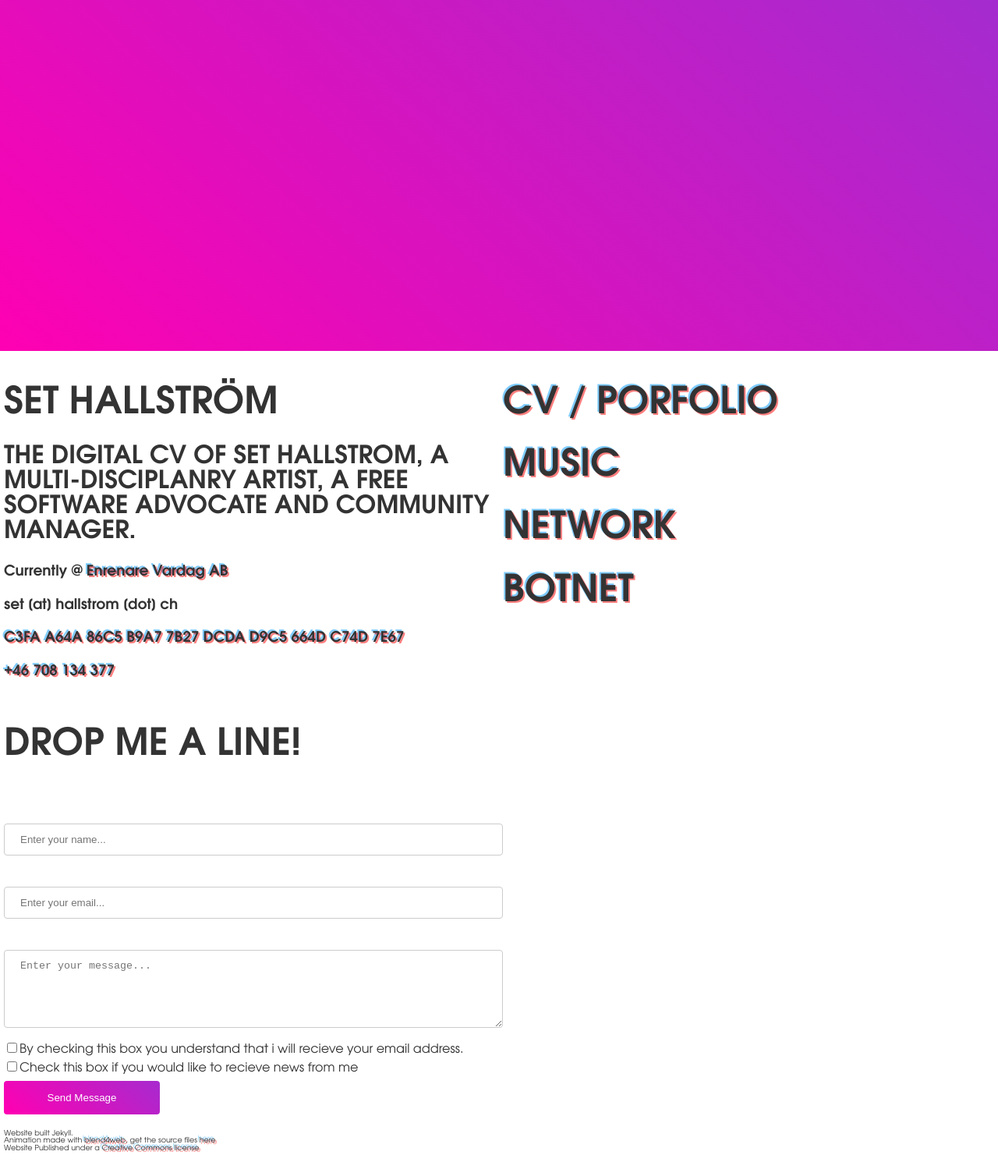
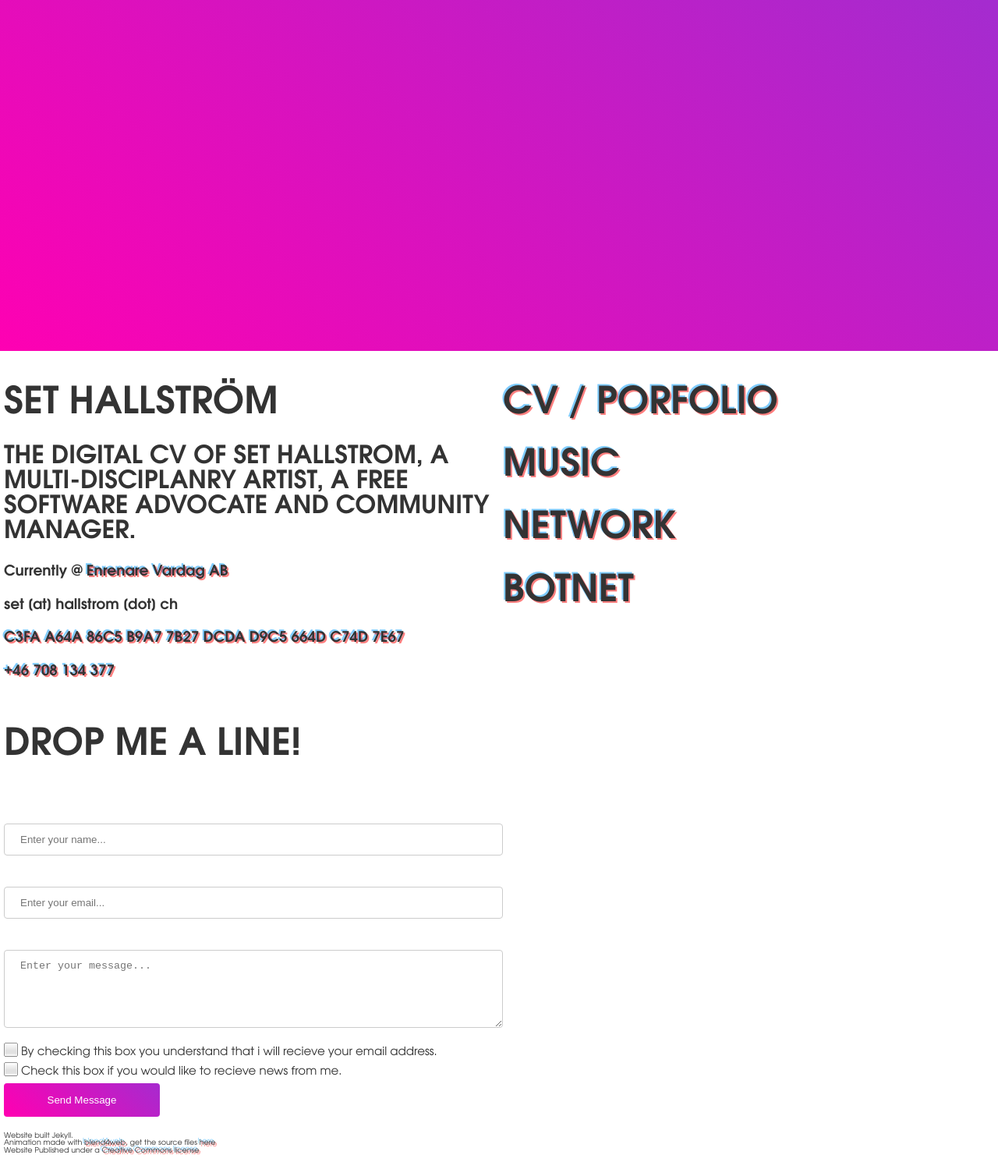
Before and after one commit to Sakrecoer/set.hallstrom, a Jekyll site: the page built from index.html, in a window 1280 px wide. Shown: the whole page at 78% size. Built offline with Jekyll 4.4.1, drawn with Linux system fonts in a browser that asks for light colours.

Commit message:
fixing checkboxes

```diff
--- /dev/null
+++ b/_sass/form.scss
@@ -0,0 +1,141 @@
+
+
+#footer p {
+  margin-left: 5px;
+}
+
+.textspace {
+  height: 100px;
+}
+
+input[type=text], input[type=email], textarea, select {
+  width: 100%;
+  padding: 12px 20px;
+  margin: 8px 0;
+  display: inline-block;
+  border: 1px solid #ccc;
+  border-radius: 4px;
+  box-sizing: border-box;
+}
+
+
+input[type=submit] {
+  width: 200px;
+  background: linear-gradient(223deg, #0f73ff, #ff00b2, #95d4a3, #f5ba00);
+  background-size: 800% 800%;
+
+  -webkit-animation: AnimationName 58s ease infinite;
+  -moz-animation: AnimationName 58s ease infinite;
+  animation: AnimationName 58s ease infinite;
+
+  @-webkit-keyframes AnimationName {
+      0%{background-position:92% 0%}
+      50%{background-position:9% 100%}
+      100%{background-position:92% 0%}
+  }
+  @-moz-keyframes AnimationName {
+      0%{background-position:92% 0%}
+      50%{background-position:9% 100%}
+      100%{background-position:92% 0%}
+  }
+  @keyframes AnimationName {
+      0%{background-position:92% 0%}
+      50%{background-position:9% 100%}
+      100%{background-position:92% 0%}
+  }
+  color: white;
+  padding: 14px 20px;
+  margin: 8px 0;
+  border: none;
+  border-radius: 4px;
+  cursor: pointer;
+}
+
+input[type=submit]:hover {
+  background: linear-gradient(223deg, #f5ba00,  #ff00b2, #0f73ff, #95d4a3);
+  background-size: 800% 800%;
+
+  -webkit-animation: AnimationName 58s ease infinite;
+  -moz-animation: AnimationName 58s ease infinite;
+  animation: AnimationName 58s ease infinite;
+
+  @-webkit-keyframes AnimationName {
+      0%{background-position:92% 0%}
+      50%{background-position:9% 100%}
+      100%{background-position:92% 0%}
+  }
+  @-moz-keyframes AnimationName {
+      0%{background-position:92% 0%}
+      50%{background-position:9% 100%}
+      100%{background-position:92% 0%}
+  }
+  @keyframes AnimationName {
+      0%{background-position:92% 0%}
+      50%{background-position:9% 100%}
+      100%{background-position:92% 0%}
+  }
+}
+/* CSS Created by CSS CHECKBOX */
+/**********************************/
+/**** www.CSScheckbox.com *********/
+
+/*general styles for all CSS Checkboxes*/
+label {
+  -webkit-touch-callout: none;
+  -webkit-user-select: none;
+  -khtml-user-select: none;
+  -moz-user-select: none;
+  -ms-user-select: none;
+  user-select: none;
+  }
+
+  input[type=checkbox].css-checkbox {
+      position: absolute;
+      overflow: hidden;
+      clip: rect(0 0 0 0);
+      height:1px;
+      width:1px;
+      margin:-1px;
+      padding:0;
+      border:0;
+  }
+
+  input[type=checkbox].css-checkbox + label.css-label {
+    padding-left:20px;
+    height:15px;
+    display:inline-block;
+    line-height:15px;
+    background-repeat:no-repeat;
+    background-position: 0 0;
+    font-size:15px;
+    vertical-align:middle;
+    cursor:pointer;
+  }
+
+  input[type=checkbox].css-checkbox:checked + label.css-label {
+    background-position: 0 -15px;
+  }
+
+  .css-label{
+    background-image:url(/assets/img/check.png);
+  }
+
+  /*specific classes related to Checkbox skins*/
+
+
+  input[type=checkbox].css-checkbox.lrg + label.css-label.lrg {
+    padding-left:22px;
+      height:20px;
+    display:inline-block;
+    line-height:20px;
+    background-repeat:no-repeat;
+    background-position: 0 0;
+    font-size:15px;
+    vertical-align:middle;
+      cursor:pointer;
+  }
+
+  input[type=checkbox].css-checkbox.lrg:checked + label.css-label.lrg{
+
+      background-position: 0 -20px;
+  }
--- a/_sass/mycv.scss
+++ b/_sass/mycv.scss
@@ -154,7 +154,7 @@ a:active {
   flex-wrap: wrap;
 }
 .column {
-  min-width:350px;
+  min-width:300px;
   max-width: 50%;
   flex: 1 1 400px;
   margin-left:5px;
@@ -170,78 +170,3 @@ a:active {
   flex-wrap: wrap;
   /* background: linear-gradient(293deg, rgba(255, 0, 0, 0.25), rgba(0, 153, 255, 0.25)); */
 }
-#footer p {
-  margin-left: 5px;
-}
-
-.textspace {
-  height: 100px;
-}
-
-input[type=text], input[type=email], textarea, select {
-  width: 100%;
-  padding: 12px 20px;
-  margin: 8px 0;
-  display: inline-block;
-  border: 1px solid #ccc;
-  border-radius: 4px;
-  box-sizing: border-box;
-}
-
-
-input[type=submit] {
-  width: 200px;
-  background: linear-gradient(223deg, #0f73ff, #ff00b2, #95d4a3, #f5ba00);
-  background-size: 800% 800%;
-
-  -webkit-animation: AnimationName 58s ease infinite;
-  -moz-animation: AnimationName 58s ease infinite;
-  animation: AnimationName 58s ease infinite;
-
-  @-webkit-keyframes AnimationName {
-      0%{background-position:92% 0%}
-      50%{background-position:9% 100%}
-      100%{background-position:92% 0%}
-  }
-  @-moz-keyframes AnimationName {
-      0%{background-position:92% 0%}
-      50%{background-position:9% 100%}
-      100%{background-position:92% 0%}
-  }
-  @keyframes AnimationName {
-      0%{background-position:92% 0%}
-      50%{background-position:9% 100%}
-      100%{background-position:92% 0%}
-  }
-  color: white;
-  padding: 14px 20px;
-  margin: 8px 0;
-  border: none;
-  border-radius: 4px;
-  cursor: pointer;
-}
-
-input[type=submit]:hover {
-  background: linear-gradient(223deg, #f5ba00,  #ff00b2, #0f73ff, #95d4a3);
-  background-size: 800% 800%;
-
-  -webkit-animation: AnimationName 58s ease infinite;
-  -moz-animation: AnimationName 58s ease infinite;
-  animation: AnimationName 58s ease infinite;
-
-  @-webkit-keyframes AnimationName {
-      0%{background-position:92% 0%}
-      50%{background-position:9% 100%}
-      100%{background-position:92% 0%}
-  }
-  @-moz-keyframes AnimationName {
-      0%{background-position:92% 0%}
-      50%{background-position:9% 100%}
-      100%{background-position:92% 0%}
-  }
-  @keyframes AnimationName {
-      0%{background-position:92% 0%}
-      50%{background-position:9% 100%}
-      100%{background-position:92% 0%}
-  }
-}
--- a/assets/css/style.scss
+++ b/assets/css/style.scss
@@ -1,3 +1,4 @@
 ---
 ---
 @import 'mycv';
+@import 'form';
--- a/index.html
+++ b/index.html
@@ -47,11 +47,11 @@ layout: default
         <textarea name="message" id="message" placeholder="Enter your message..." required class="contact textspace"></textarea>
       </div>
       <div>
-        <input type="checkbox" name="consent" id="consent" required class="checkthis" />By checking this box you
-        understand that i will recieve your email address.
+        <input type="checkbox" name="consent" id="consent" required class="css-checkbox lrg klaus" /><label for="consent" class="css-label lrg klaus">By checking this box you
+        understand that i will recieve your email address.</label>
       </div>
       <div>
-        <input type="checkbox" name="news" id="news" />Check this box if you would like to recieve news from me
+        <input type="checkbox" name="news" id="news" class="css-checkbox lrg klaus" /><label for="news" class="css-label lrg klaus">Check this box if you would like to recieve news from me.</label>
       </div>
       <div>
         <input type="submit" value="Send Message" />
```
Also changed, not shown: assets/img/check.png (added).
